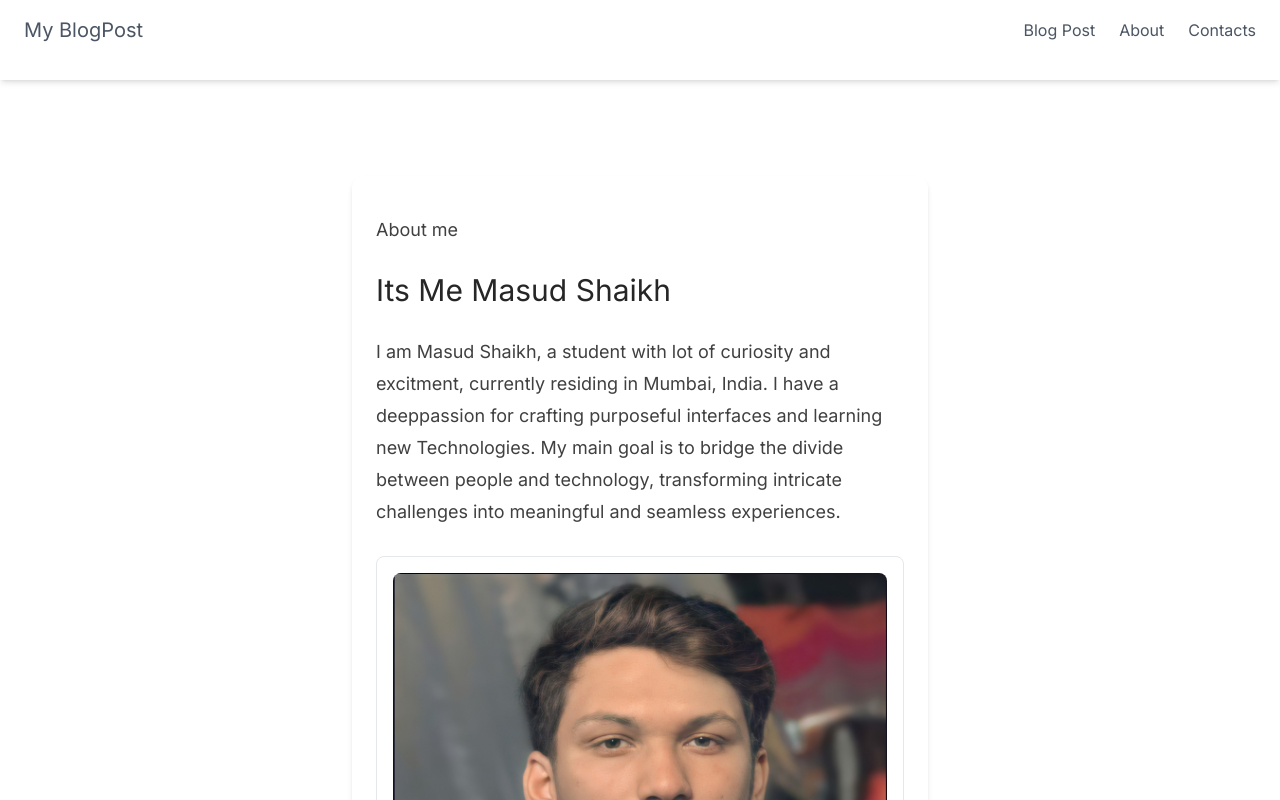
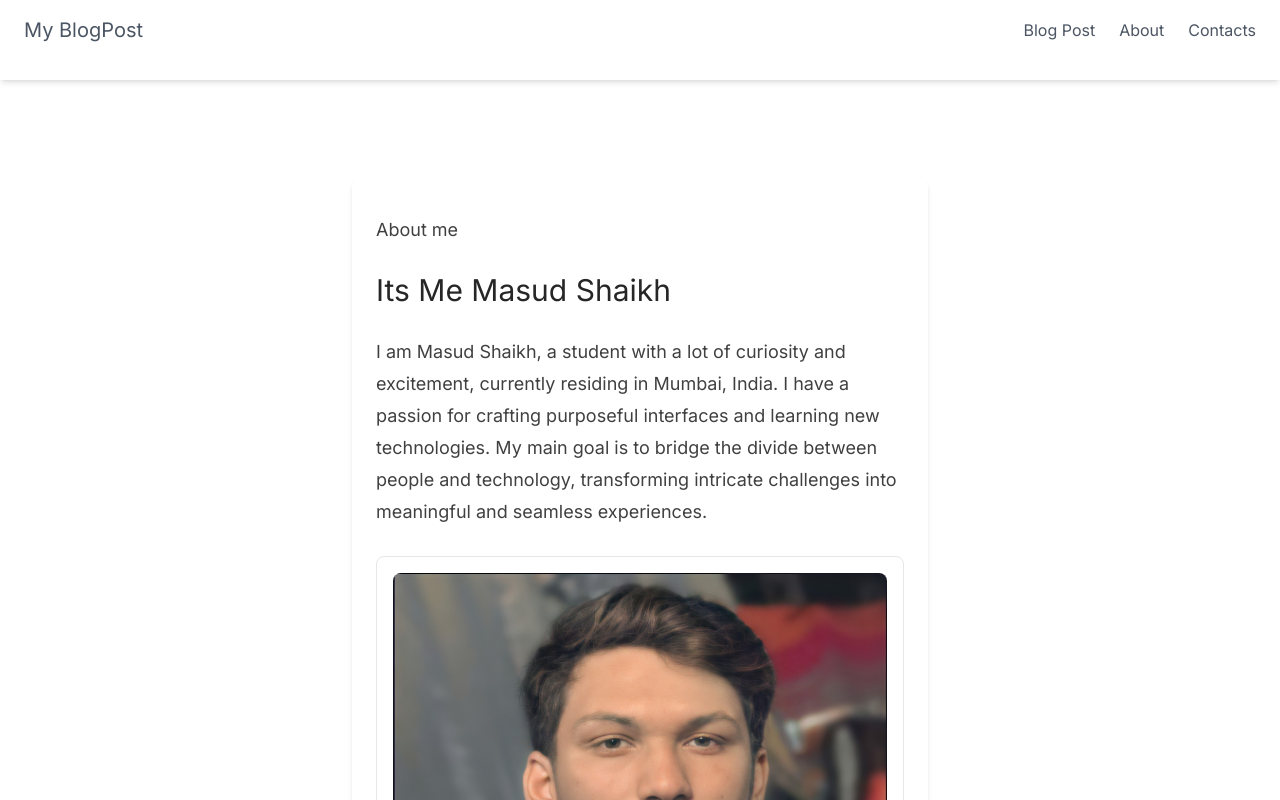
Before and after one commit to ShaikhMasud/BlogPost, a Next.js app: page /about in a window 1280 px wide. Shown: the top 800 px of the page. Built offline with nearby package versions, Linux system fonts and the light colour scheme.

Commit message:
Final commit

```diff
--- a/src/app/about/page.tsx
+++ b/src/app/about/page.tsx
@@ -56,12 +56,13 @@ function page() {
             }}
             className="text-neutral-700 text-lg my-7 leading-8 font-InterRe dark:text-[#C0C0C0]"
           >
-            I am Masud Shaikh, a student with lot of curiosity and excitment,
-            currently residing in Mumbai, India. I have a deeppassion for
-            crafting purposeful interfaces and learning new Technologies.
-            My main goal is to bridge the divide between people and technology,
-            transforming intricate challenges into meaningful and seamless
-            experiences.
+            I am Masud Shaikh, a student with a lot of curiosity
+            and excitement, currently residing in Mumbai, India. I have
+            a passion for crafting purposeful interfaces and learning new
+            technologies. My main goal is to bridge the divide between
+            people and technology, transforming intricate challenges into
+            meaningful and seamless experiences.
+
           </motion.p>
         </div>
 
```
